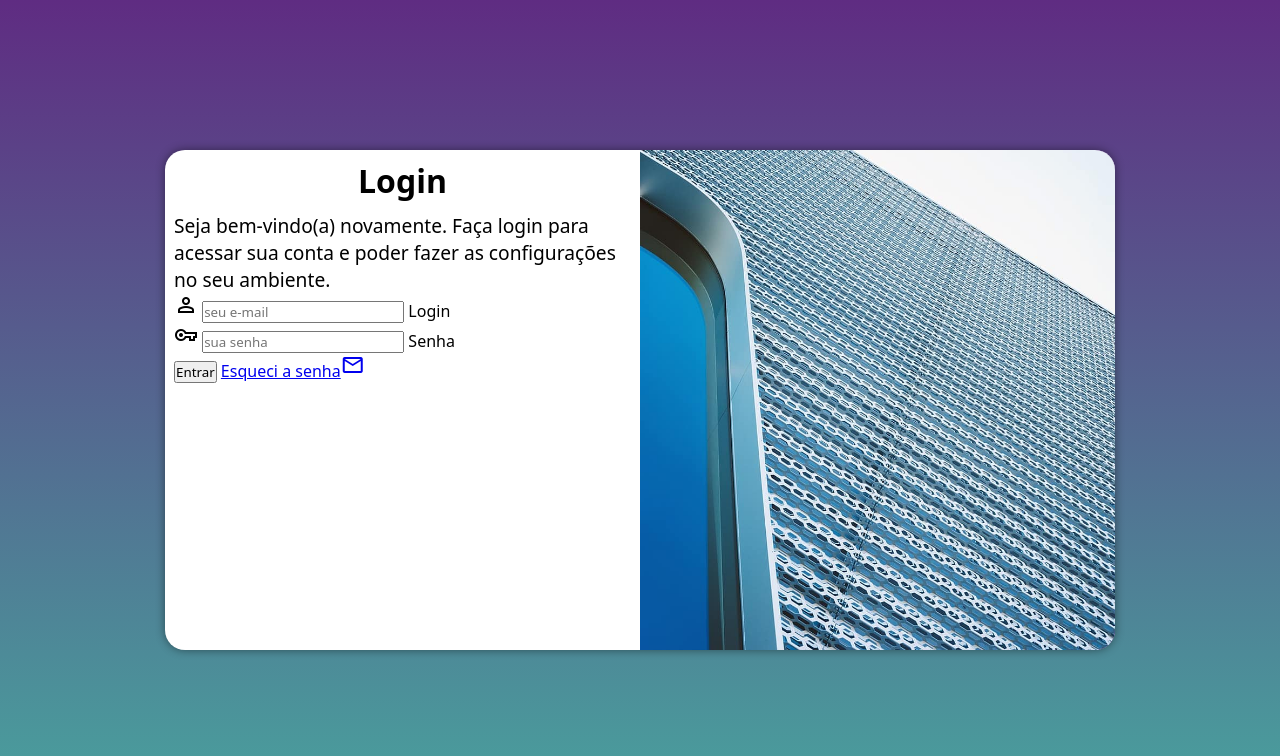
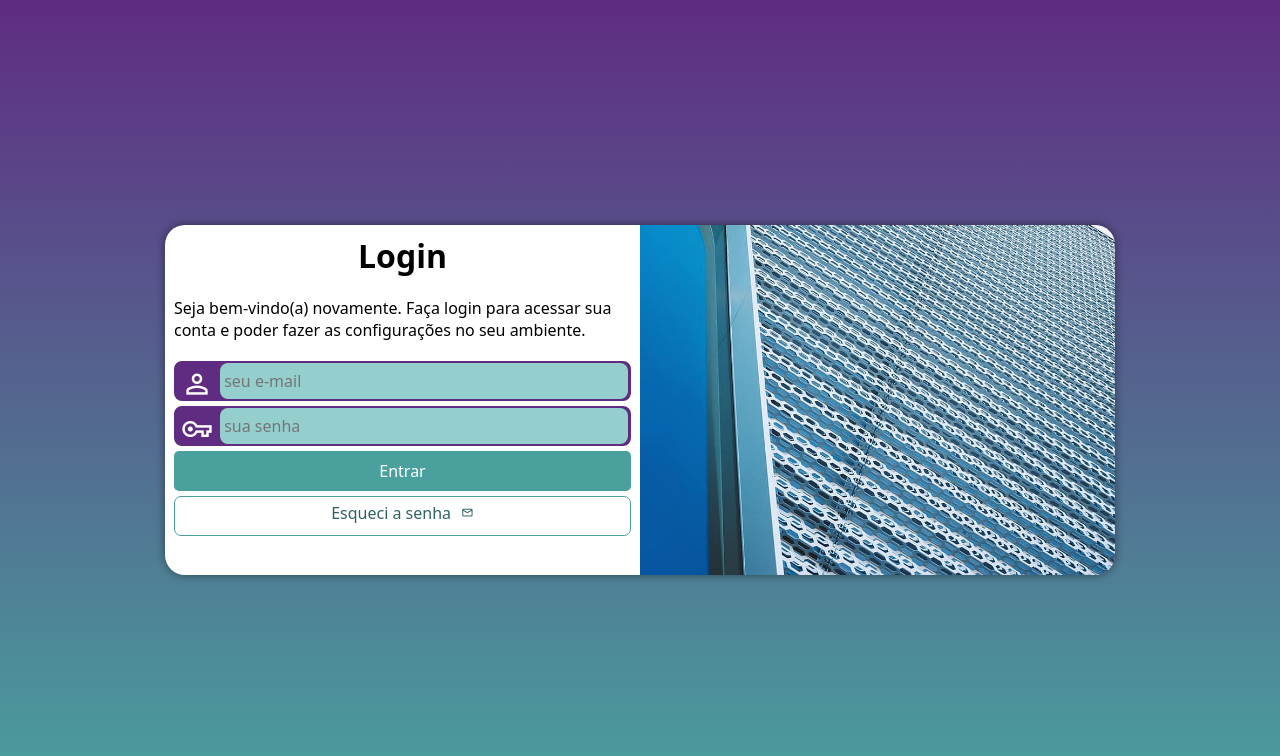
Before and after one commit to oeverson/projeto-login, a plain HTML site: page index.html in a window 1280 px wide. Drawn offline with nearby package versions, Linux system fonts and the light colour scheme.

Commit message:
ultimas atualizações

```diff
--- a/estilos/media-query.css
+++ b/estilos/media-query.css
@@ -7,6 +7,7 @@
 
     section#login {
         width: 80vw;
+        height: 285px;
     }
 
     section#login > div#imagem {
@@ -28,6 +29,7 @@
 
     section#login {
         width: 950px;
+        height: 350px;
     }
 
     section#login > div#imagem {
@@ -46,6 +48,7 @@
     }
 
     div#formulario > p {
-    font-size: 1.2em;
+    font-size: 1em;
+    margin: 20px 0px;
     }
 }
--- a/estilos/style.css
+++ b/estilos/style.css
@@ -23,15 +23,15 @@
     position: absolute;
     top: 50%;
     left: 50%;
-    transform: translate(-50%, -50%);
     overflow: hidden;
 
     background-color: white;
     width: 250px;
-    height: 500px;
+    height: 505px;
     border-radius: 20px;
     box-shadow: 0px 0px 10px rgba(0, 0, 0, 0.452);
 
+    transform: translate(-50%, -50%);
     transition: width .3s, height .3;
     transition-timing-function: ease;
 }
@@ -57,3 +57,81 @@
 div#formulario > p {
     font-size: 0.8em;
 }
+
+form > div.campo {
+    background-color: #5f2c82;
+    border: 2px solid #5f2c82;
+    display: block;
+    width: 100%;
+    height: 40px;
+    border-radius: 8px;
+    margin: 5px 0px;
+}
+
+div.campo > label {
+    display: none;
+}
+
+div.campo > span {
+    color: white;
+  /*background-color: black;*/
+    font-size: 2em;
+    width: 40px;
+    padding: 5px;
+}
+
+div.campo > input {
+    background-color: #94cfcd;
+    font-size: 1em;
+    width: calc(100% - 45px);
+    height: 100%;
+    border: none;
+    border-radius: 8px;
+    padding: 4px;
+    transform: translateY(-13px);
+}
+
+div.campo > input:focus-within {
+    background-color: white;
+}
+
+form > input[type=submit] {
+    display: block;
+    font-size: 1em;
+    width: 100%;
+    height: 40px;
+    background-color: #49a09d;
+    color: white;
+    border: none;
+    border-radius: 5px;
+    cursor: pointer;
+}
+
+form > input[type=submit]:hover {
+    background-color: #2d6462;
+}
+
+form > a.botao {
+    display: block;
+    text-align: center;
+    text-decoration: none;
+    color: #2d6462;
+    font-size: 1em;
+    padding-top: 5px;
+    margin-top: 5px;
+    width: 100%;
+    height: 40px;
+    background-color: white;
+    border: 1px solid #49a09d;
+    border-radius: 7px;
+
+}
+
+form > a.botao:hover {
+    background-color: #6cd3cf;
+}
+
+form > a.botao > span {
+    font-size: 0.8em;
+    margin-left: 10px;
+}
--- a/index.html
+++ b/index.html
@@ -29,7 +29,7 @@
                         <label for="isenha">Senha</label>
                     </div>
                     <input type="submit" value="Entrar">
-                    <a href="esqueci.html">Esqueci a senha<span class="material-symbols-outlined">mail</span>
+                    <a href="esqueci.html" class="botao">Esqueci a senha<span class="material-symbols-outlined">mail</span>
 
                     </a>
                 </form>
```
